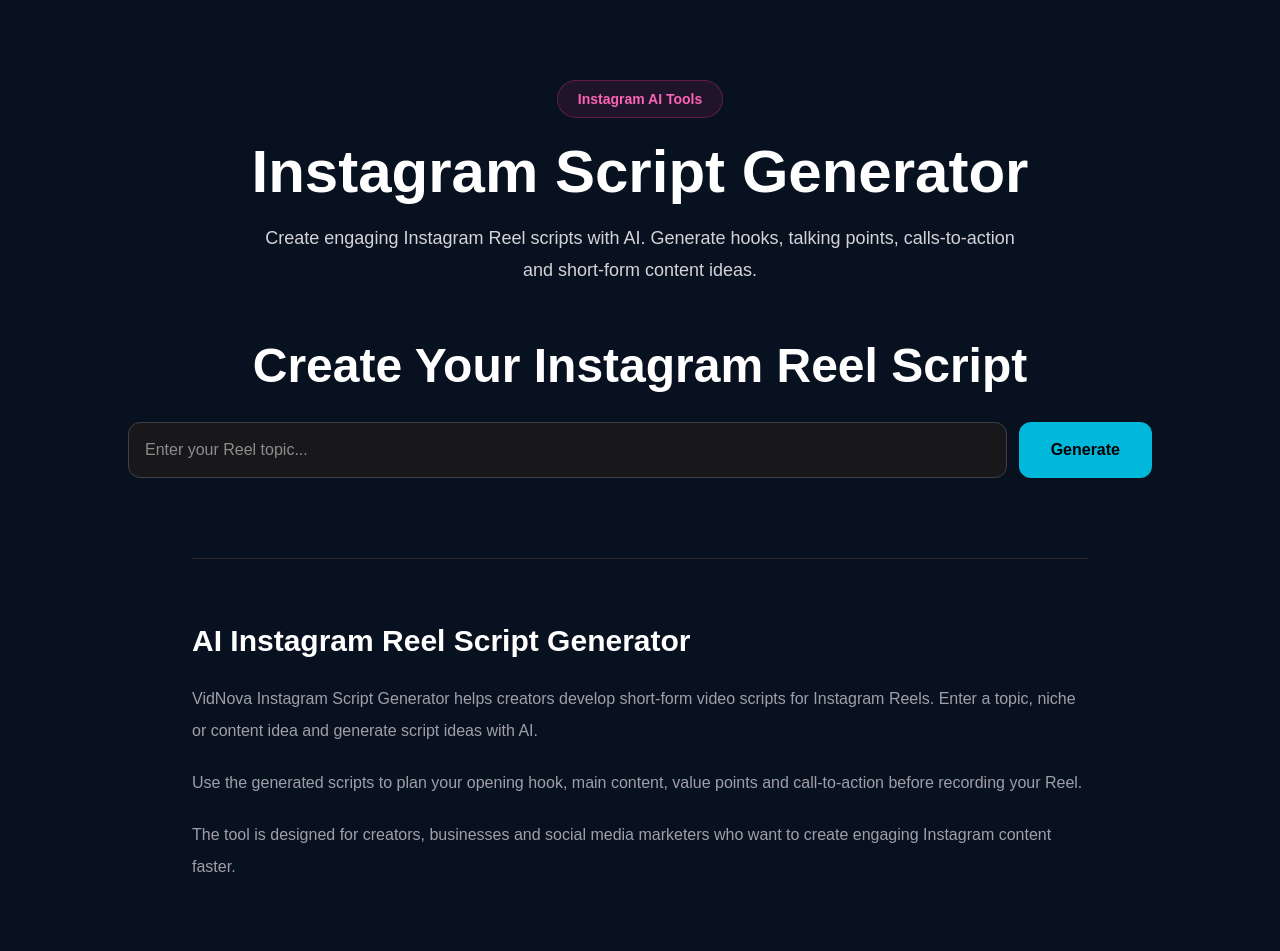
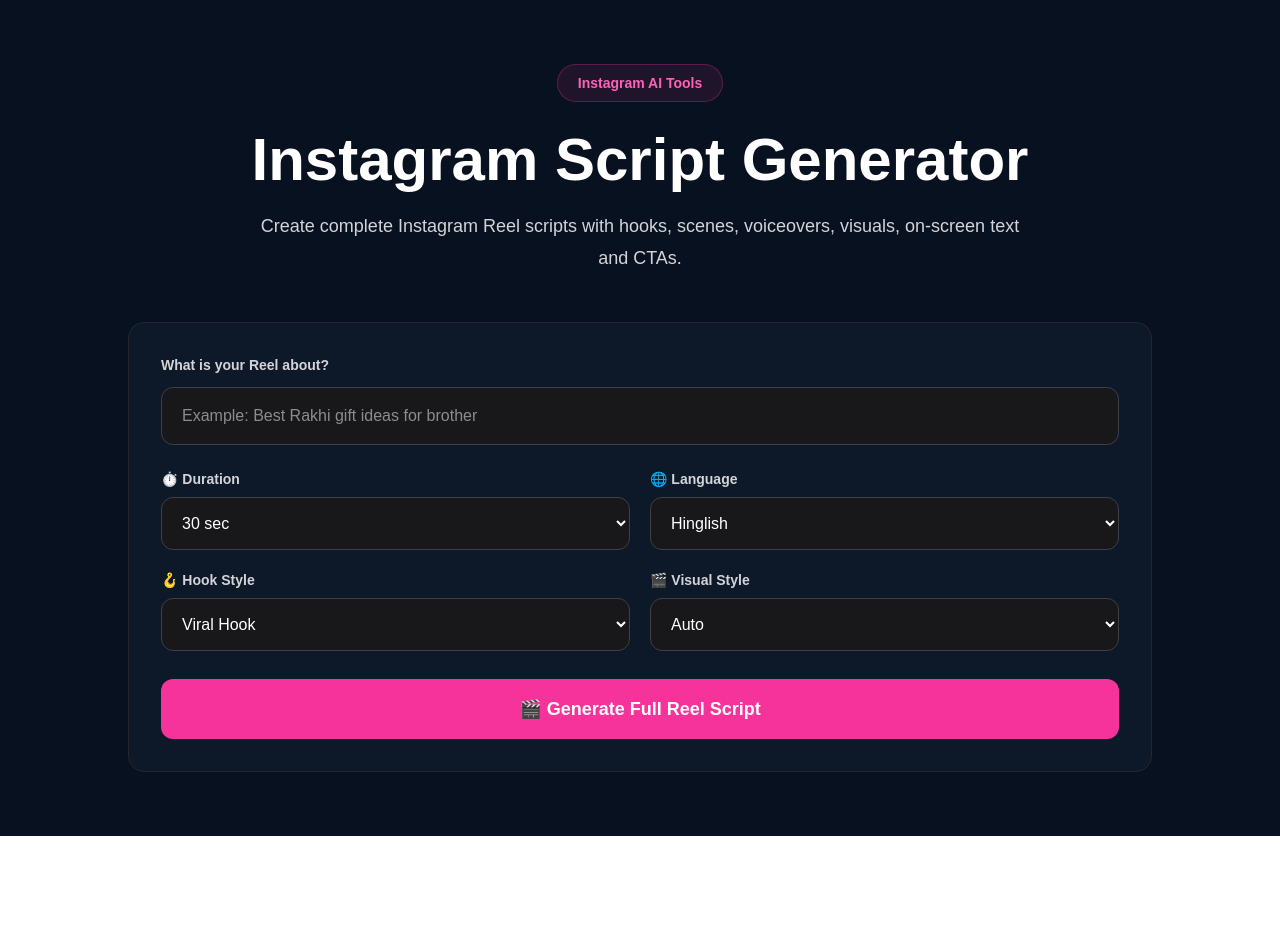
Before and after one commit to mahiramavat2024-cmd/videoseotools, a Next.js app in the folder client/: page /instagram/script-generator in a window 1280 px wide. Shown: the top 951 px of the page. After the commit the page ends 836 px from the top, so only its background shows below. Built offline with nearby package versions, Linux system fonts and the light colour scheme.

Commit message:
Add advanced Instagram script generator

```diff
--- a/client/app/instagram/script-generator/page.tsx
+++ b/client/app/instagram/script-generator/page.tsx
@@ -1,99 +1,430 @@
-import type { Metadata } from "next";
-import GeneratorForm from "@/components/GeneratorForm";
+"use client";
 
-export const metadata: Metadata = {
-  title: "Instagram Script Generator – AI Reel Script Generator | VidNova",
-  description:
-    "Generate engaging Instagram Reel scripts with VidNova AI. Create hooks, content ideas, CTAs and short-form video scripts.",
-  keywords: [
-    "instagram script generator",
-    "instagram reel script generator",
-    "reel script generator",
-    "instagram ai script generator",
-    "reels script generator",
-  ],
+import { useState } from "react";
+
+type ScriptResult = {
+  title?: string;
+  hook?: string;
+  script?: string;
+  cta?: string;
+  caption?: string;
 };
 
-export default function InstagramScriptGeneratorPage() {
+const durations = ["15 sec", "30 sec", "45 sec", "60 sec", "90 sec"];
+
+const languages = ["English", "Hindi", "Hinglish"];
+
+const hookStyles = [
+  "Viral Hook",
+  "Question Hook",
+  "Problem Hook",
+  "Story Hook",
+  "Bold Hook",
+];
+
+const visualStyles = [
+  "Auto",
+  "Talking Head",
+  "B-Roll",
+  "Cinematic",
+];
+
+export default function InstagramScriptGenerator() {
+  const [topic, setTopic] = useState("");
+  const [duration, setDuration] = useState("30 sec");
+  const [language, setLanguage] = useState("Hinglish");
+  const [hookStyle, setHookStyle] = useState("Viral Hook");
+  const [visualStyle, setVisualStyle] = useState("Auto");
+
+  const [result, setResult] = useState<ScriptResult | null>(null);
+  const [loading, setLoading] = useState(false);
+
+  async function generateScript() {
+    if (!topic.trim()) {
+      alert("Please enter a topic.");
+      return;
+    }
+
+    setLoading(true);
+    setResult(null);
+
+    try {
+      const prompt = `
+Create a complete Instagram Reel script.
+
+TOPIC:
+${topic.trim()}
+
+DURATION:
+${duration}
+
+LANGUAGE:
+${language}
+
+HOOK STYLE:
+${hookStyle}
+
+VISUAL STYLE:
+${visualStyle}
+
+Requirements:
+- Create a strong attention-grabbing title.
+- Create a powerful first 1-3 second hook.
+- Write a complete spoken voiceover script.
+- Break the script into scenes according to the selected duration.
+- Every scene must include:
+  1. VISUAL
+  2. VOICEOVER
+  3. ON-SCREEN TEXT
+- Keep the pacing suitable for Instagram Reels.
+- Match the selected language naturally.
+- Use the selected hook style.
+- Suggest suitable B-roll/camera directions.
+- Finish with a strong CTA.
+- Also provide a short Instagram caption.
+- Do NOT give a short summary.
+- Generate the COMPLETE ready-to-record script.
+
+Return the answer in this exact structure:
+
+TITLE:
+...
+
+HOOK:
+...
+
+SCENE 1:
+VISUAL:
+...
+VOICEOVER:
+...
+ON-SCREEN TEXT:
+...
+
+SCENE 2:
+VISUAL:
+...
+VOICEOVER:
+...
+ON-SCREEN TEXT:
+...
+
+Continue scenes until the selected duration is properly covered.
+
+CTA:
+...
+
+CAPTION:
+...
+`;
+
+      const response = await fetch("/api/generate", {
+        method: "POST",
+        headers: {
+          "Content-Type": "application/json",
+        },
+        body: JSON.stringify({
+          type: "instagram_script",
+          input: prompt,
+        }),
+      });
+
+      const data = await response.json();
+
+      console.log("Instagram Script Response:", data);
+
+      if (!response.ok) {
+        alert(
+          data?.error ||
+            data?.message ||
+            "Script generation failed."
+        );
+        return;
+      }
+
+      let text = "";
+
+      if (typeof data?.content === "string") {
+        text = data.content;
+      } else if (typeof data?.result === "string") {
+        text = data.result;
+      } else if (typeof data?.results === "string") {
+        text = data.results;
+      } else if (Array.isArray(data?.results)) {
+        text = data.results.join("\n\n");
+      } else if (Array.isArray(data?.result)) {
+        text = data.result.join("\n\n");
+      }
+
+      if (!text.trim()) {
+        alert("AI returned an empty script.");
+        return;
+      }
+
+      const parsed = parseScript(text);
+
+      setResult(parsed);
+    } catch (error) {
+      console.error("Instagram Script Error:", error);
+      alert("Script Generation Failed");
+    } finally {
+      setLoading(false);
+    }
+  }
+
+  function parseScript(text: string): ScriptResult {
+    const titleMatch = text.match(
+      /TITLE:\s*([\s\S]*?)(?=\n\s*HOOK:|$)/i
+    );
+
+    const hookMatch = text.match(
+      /HOOK:\s*([\s\S]*?)(?=\n\s*SCENE\s*1:|$)/i
+    );
+
+    const ctaMatch = text.match(
+      /CTA:\s*([\s\S]*?)(?=\n\s*CAPTION:|$)/i
+    );
+
+    const captionMatch = text.match(
+      /CAPTION:\s*([\s\S]*)$/i
+    );
+
+    const scenesMatch = text.match(
+      /SCENE\s*1:[\s\S]*?(?=\n\s*CTA:|$)/i
+    );
+
+    return {
+      title: titleMatch?.[1]?.trim() || "",
+      hook: hookMatch?.[1]?.trim() || "",
+      script: scenesMatch?.[0]?.trim() || text.trim(),
+      cta: ctaMatch?.[1]?.trim() || "",
+      caption: captionMatch?.[1]?.trim() || "",
+    };
+  }
+
+  async function copyText(text: string) {
+    try {
+      await navigator.clipboard.writeText(text);
+      alert("Copied!");
+    } catch {
+      alert("Unable to copy.");
+    }
+  }
+
   return (
-    <main className="min-h-screen bg-[#08111f] px-6 pb-20 pt-20 text-white">
-      <div className="mx-auto max-w-5xl text-center">
-        <span className="inline-flex rounded-full border border-pink-500/30 bg-pink-500/10 px-5 py-2 text-sm font-semibold text-pink-400">
+    <main className="min-h-screen bg-[#08111f] px-6 py-16 text-white">
+      <div className="mx-auto max-w-6xl">
+
+        {/* Header */}
+        <div className="text-center">
+          <span className="inline-flex rounded-full border border-pink-500/30 bg-pink-500/10 px-5 py-2 text-sm font-bold text-pink-400">
             Instagram AI Tools
           </span>
 
-        <h1 className="mt-6 text-4xl font-extrabold md:text-6xl">
+          <h1 className="mt-7 text-4xl font-extrabold sm:text-5xl md:text-6xl">
             Instagram Script Generator
           </h1>
 
           <p className="mx-auto mt-5 max-w-3xl text-lg leading-8 text-zinc-300">
-          Create engaging Instagram Reel scripts with AI. Generate hooks,
-          talking points, calls-to-action and short-form content ideas.
+            Create complete Instagram Reel scripts with hooks,
+            scenes, voiceovers, visuals, on-screen text and CTAs.
           </p>
         </div>
 
-      <div className="mx-auto mt-14 max-w-5xl">
-        <GeneratorForm
-          title="Create Your Instagram Reel Script"
-          placeholder="Enter your Reel topic..."
-          aiType="instagram-script"
+        {/* Generator */}
+        <div className="mx-auto mt-12 max-w-5xl rounded-2xl border border-zinc-800 bg-[#0d1828] p-6 md:p-8">
+
+          {/* Topic */}
+          <label className="mb-3 block text-sm font-semibold text-zinc-300">
+            What is your Reel about?
+          </label>
+
+          <input
+            value={topic}
+            onChange={(e) => setTopic(e.target.value)}
+            placeholder="Example: Best Rakhi gift ideas for brother"
+            className="w-full rounded-xl border border-zinc-700 bg-zinc-900 px-5 py-4 text-white outline-none transition focus:border-pink-500"
           />
+
+          {/* Options */}
+          <div className="mt-6 grid gap-5 md:grid-cols-2">
+
+            {/* Duration */}
+            <div>
+              <label className="mb-2 block text-sm font-semibold text-zinc-300">
+                ⏱️ Duration
+              </label>
+
+              <select
+                value={duration}
+                onChange={(e) => setDuration(e.target.value)}
+                className="w-full rounded-xl border border-zinc-700 bg-zinc-900 px-4 py-4 text-white outline-none focus:border-pink-500"
+              >
+                {durations.map((item) => (
+                  <option key={item}>{item}</option>
+                ))}
+              </select>
             </div>
 
-      <section className="mx-auto mt-20 max-w-4xl border-t border-zinc-800 pt-16">
-        <h2 className="text-3xl font-bold">
-          AI Instagram Reel Script Generator
-        </h2>
+            {/* Language */}
+            <div>
+              <label className="mb-2 block text-sm font-semibold text-zinc-300">
+                🌐 Language
+              </label>
 
-        <div className="mt-6 space-y-5 leading-8 text-zinc-400">
-          <p>
-            VidNova Instagram Script Generator helps creators develop
-            short-form video scripts for Instagram Reels. Enter a topic,
-            niche or content idea and generate script ideas with AI.
-          </p>
-
-          <p>
-            Use the generated scripts to plan your opening hook, main
-            content, value points and call-to-action before recording
-            your Reel.
-          </p>
-
-          <p>
-            The tool is designed for creators, businesses and social media
-            marketers who want to create engaging Instagram content faster.
-          </p>
-        </div>
-      </section>
-
-      <section className="mx-auto mt-16 max-w-4xl">
-        <h2 className="text-3xl font-bold">
-          How to Generate an Instagram Reel Script
-        </h2>
-
-        <div className="mt-7 space-y-4">
-          <div className="rounded-2xl border border-zinc-800 bg-[#0d1828] p-6">
-            <h3 className="font-bold">1. Enter your topic</h3>
-            <p className="mt-2 text-zinc-400">
-              Enter the topic or idea you want to create a Reel about.
-            </p>
+              <select
+                value={language}
+                onChange={(e) => setLanguage(e.target.value)}
+                className="w-full rounded-xl border border-zinc-700 bg-zinc-900 px-4 py-4 text-white outline-none focus:border-pink-500"
+              >
+                {languages.map((item) => (
+                  <option key={item}>{item}</option>
+                ))}
+              </select>
             </div>
 
-          <div className="rounded-2xl border border-zinc-800 bg-[#0d1828] p-6">
-            <h3 className="font-bold">2. Generate your script</h3>
-            <p className="mt-2 text-zinc-400">
-              Click Generate and let VidNova create script ideas.
-            </p>
+            {/* Hook */}
+            <div>
+              <label className="mb-2 block text-sm font-semibold text-zinc-300">
+                🪝 Hook Style
+              </label>
+
+              <select
+                value={hookStyle}
+                onChange={(e) => setHookStyle(e.target.value)}
+                className="w-full rounded-xl border border-zinc-700 bg-zinc-900 px-4 py-4 text-white outline-none focus:border-pink-500"
+              >
+                {hookStyles.map((item) => (
+                  <option key={item}>{item}</option>
+                ))}
+              </select>
             </div>
 
-          <div className="rounded-2xl border border-zinc-800 bg-[#0d1828] p-6">
-            <h3 className="font-bold">3. Copy and create</h3>
-            <p className="mt-2 text-zinc-400">
-              Copy your preferred script and use it while creating your
-              Instagram Reel.
-            </p>
+            {/* Visual */}
+            <div>
+              <label className="mb-2 block text-sm font-semibold text-zinc-300">
+                🎬 Visual Style
+              </label>
+
+              <select
+                value={visualStyle}
+                onChange={(e) => setVisualStyle(e.target.value)}
+                className="w-full rounded-xl border border-zinc-700 bg-zinc-900 px-4 py-4 text-white outline-none focus:border-pink-500"
+              >
+                {visualStyles.map((item) => (
+                  <option key={item}>{item}</option>
+                ))}
+              </select>
             </div>
+
           </div>
-      </section>
+
+          {/* Generate */}
+          <button
+            onClick={generateScript}
+            disabled={loading}
+            className="mt-7 w-full rounded-xl bg-pink-500 px-6 py-4 text-lg font-bold text-white transition hover:bg-pink-400 disabled:cursor-not-allowed disabled:opacity-50"
+          >
+            {loading
+              ? "Creating Complete Script..."
+              : "🎬 Generate Full Reel Script"}
+          </button>
+
+        </div>
+
+        {/* Results */}
+        {result && (
+          <div className="mx-auto mt-10 max-w-5xl space-y-5">
+
+            {/* Title */}
+            {result.title && (
+              <ResultCard
+                title="📝 TITLE"
+                content={result.title}
+                onCopy={copyText}
+              />
+            )}
+
+            {/* Hook */}
+            {result.hook && (
+              <ResultCard
+                title="🪝 HOOK"
+                content={result.hook}
+                onCopy={copyText}
+              />
+            )}
+
+            {/* Full Script */}
+            {result.script && (
+              <ResultCard
+                title="🎬 COMPLETE SCRIPT"
+                content={result.script}
+                onCopy={copyText}
+                large
+              />
+            )}
+
+            {/* CTA */}
+            {result.cta && (
+              <ResultCard
+                title="📢 CTA"
+                content={result.cta}
+                onCopy={copyText}
+              />
+            )}
+
+            {/* Caption */}
+            {result.caption && (
+              <ResultCard
+                title="📱 CAPTION"
+                content={result.caption}
+                onCopy={copyText}
+              />
+            )}
+
+          </div>
+        )}
+
+      </div>
     </main>
   );
 }
+
+function ResultCard({
+  title,
+  content,
+  onCopy,
+  large = false,
+}: {
+  title: string;
+  content: string;
+  onCopy: (text: string) => void;
+  large?: boolean;
+}) {
+  return (
+    <div className="rounded-2xl border border-zinc-800 bg-[#0d1828] p-6">
+
+      <div className="mb-4 flex items-center justify-between gap-4">
+        <h2 className="text-lg font-bold text-pink-400">
+          {title}
+        </h2>
+
+        <button
+          onClick={() => onCopy(content)}
+          className="rounded-lg bg-cyan-500 px-4 py-2 text-sm font-bold text-black transition hover:bg-cyan-400"
+        >
+          Copy
+        </button>
+      </div>
+
+      <div
+        className={`whitespace-pre-wrap leading-8 text-zinc-200 ${
+          large ? "text-base" : "text-lg"
+        }`}
+      >
+        {content}
+      </div>
+
+    </div>
+  );
+}
```
Lines whose indentation alone changed are shown as unchanged.
